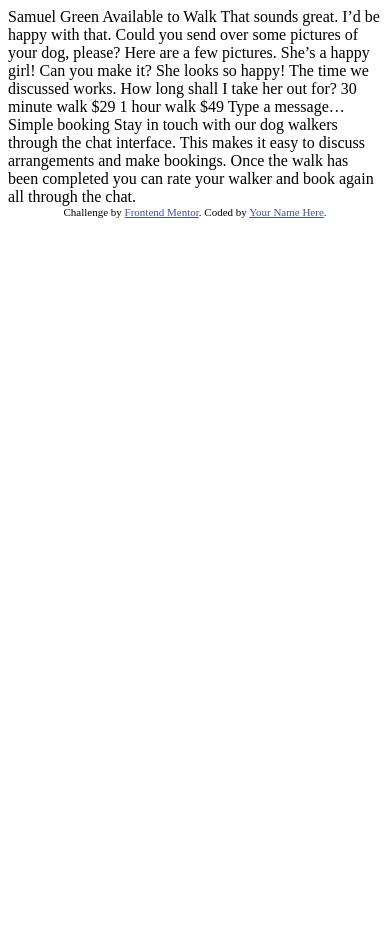
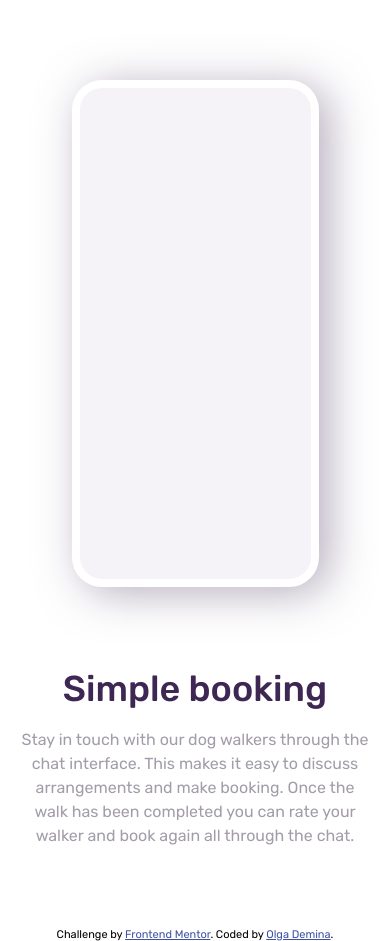
Before and after one commit to olga-demina/frontendmaster-chat-app, a plain HTML site: page index.html in a window 390 px wide. Before the commit the page ends 844 px from the top, so only its background shows below. Drawn offline with Linux system fonts and the light colour scheme.

Commit message:
Mobile layout scheme completed, started desktop layout

```diff
--- /dev/null
+++ b/css/style.css
@@ -0,0 +1,120 @@
+/* RESET */
+* {
+  margin: 0;
+  padding: 0;
+  box-sizing: border-box;
+}
+
+img {
+  max-width: 100%;
+}
+
+/* VARIABLES */
+:root {
+  /*Theme Colors */
+  --pale-violet: hsl(276, 100%, 81%);
+  --moderate-violet: hsl(276, 55%, 52%);
+  --dark-violet: hsl(271, 15%, 43%);
+  --very-dark-violet: hsl(271, 36%, 24%);
+  --dark-grayish-violet: hsl(270, 7%, 64%);
+  --light-grayish-violet: hsl(270, 20%, 96%);
+  --grayish-blue: hsl(206, 6%, 79%);
+  --light-magenta: hsl(293, 100%, 63%);
+  --very-light-magenta: hsl(289, 100%, 72%);
+  --light-violet: hsl(264, 100%, 61%);
+  --white: hsl(0, 0%, 100%);
+
+  /* Semantic colors */
+  --app-subheading: var(--pale-violet);
+  --left-chat-text: var(--moderate-violet);
+  --right-chat-text: var(--dark-violet);
+  --placeholder-text: var(--grayish-blue);
+  --main-heading: var(--very-dark-violet);
+  --paragraph: var(--dark-grayish-violet);
+
+  --app-background: var(--light-grayish-violet);
+  --button-background: var(--very-dark-violet);
+  --radio-button-outline: var(--very-light-magenta);
+
+  /* Phone */
+  --phone-height: 507px;
+  --phone-width: 247px;
+}
+
+/*************** COMMON *************/
+html {
+  font-family: "Rubik", sans-serif;
+  font-size: 62.5%; /*Based on 10px*/
+}
+
+body {
+  font-size: 1.6rem;
+}
+
+/* Layout */
+.container {
+    width: 90%;
+    margin: 0 auto;
+    max-width: 1200px;
+}
+
+.row {
+    display: flex;
+    flex-direction: column;
+    align-items: center;
+}
+
+@media screen and (min-width: 1040px) {
+    .row {
+        flex-direction: row;
+    }
+}
+
+/* Typography  */
+h2 {
+    color: var(--main-heading);
+    font-weight: 500;
+    font-size: 3.6rem;
+    margin-bottom: .5em;
+}
+
+p {
+    font-weight: 400;
+    line-height: 1.5em;
+}
+
+.paragraph-color {
+    color: var(--paragraph);
+}
+
+/* Utils */
+.text-center {
+    text-align: center;
+}
+
+/*************** MAIN CONTENT ************/
+#main-content {
+    min-height: 100vh;
+    padding: 8rem 0px;
+}
+
+
+/* Phone */
+.phone {
+    height: var(--phone-height);
+    width: var(--phone-width);
+    background-color: var(--app-background);
+    border: 8px solid var(--white);
+    box-shadow: 10px 6px 44px rgba(110, 93, 126, .5);
+    border-radius: 30px;
+    margin-bottom: 8rem;
+}
+
+/*************** ATTRIBUTION ***********/
+.attribution {
+  font-size: 11px;
+  text-align: center;
+}
+.attribution a {
+  color: hsl(228, 45%, 44%);
+}
--- a/index.html
+++ b/index.html
@@ -1,51 +1,66 @@
 <!DOCTYPE html>
 <html lang="en">
-<head>
-  <meta charset="UTF-8">
-  <meta name="viewport" content="width=device-width, initial-scale=1.0"> <!-- displays site properly based on user's device -->
+  <head>
+    <meta charset="UTF-8" />
+    <meta name="viewport" content="width=device-width, initial-scale=1.0" />
+    <!-- displays site properly based on user's device -->
 
-  <link rel="icon" type="image/png" sizes="32x32" href="./images/favicon-32x32.png">
+    <link
+      rel="icon"
+      type="image/png"
+      sizes="32x32"
+      href="./images/favicon-32x32.png"
+    />
 
-  <title>Frontend Mentor | [Challenge Name Here]</title>
+    <title>Frontend Mentor | [Chat App]</title>
 
-  <!-- Feel free to remove these styles or customise in your own stylesheet 👍 -->
-  <style>
-    .attribution { font-size: 11px; text-align: center; }
-    .attribution a { color: hsl(228, 45%, 44%); }
-  </style>
-</head>
-<body>
+    <!-- Fonts -->
+    <link rel="preconnect" href="https://fonts.googleapis.com" />
+    <link rel="preconnect" href="https://fonts.gstatic.com" crossorigin />
+    <link
+      href="https://fonts.googleapis.com/css2?family=Rubik:wght@400;500;700&display=swap"
+      rel="stylesheet"
+    />
 
-  Samuel Green
-  Available to Walk
+    <!-- Custom styles -->
+    <link rel="stylesheet" href="css/style.css" />
+  </head>
+  <body>
+    <main>
+      <!-- Main section -->
+      <section id="main-content">
+        <div class="container">
+          <div class="row">
+            <div class="image-col">
 
-  That sounds great. I’d be happy with that.
+              <!-- App image -->
+              <div class="phone">
 
-  Could you send over some pictures of your dog, please?
+              </div>
+              <!-- /App image -->
 
-  Here are a few pictures. She’s a happy girl!
+            </div>
+            <div class="text-col">
+              <h2 class="text-center">Simple booking</h2>
+              <p class="paragraph-color text-center">
+                Stay in touch with our dog walkers through the chat interface.
+                This makes it easy to discuss arrangements and make booking.
+                Once the walk has been completed you can rate your walker and
+                book again all through the chat.
+              </p>
+            </div>
+          </div>
+        </div>
+      </section>
 
-  Can you make it?
-
-  She looks so happy! The time we discussed works. How long shall I take her out for?
-
-  30 minute walk
-  $29
-
-  1 hour walk
-  $49
-
-  Type a message…
-
-  Simple booking
-
-  Stay in touch with our dog walkers through the chat interface. This makes it easy to
-  discuss arrangements and make bookings. Once the walk has been completed you can rate
-  your walker and book again all through the chat.
-
-  <div class="attribution">
-    Challenge by <a href="https://www.frontendmentor.io?ref=challenge" target="_blank">Frontend Mentor</a>.
-    Coded by <a href="#">Your Name Here</a>.
-  </div>
-</body>
+      <!-- Attribution section -->
+      <section class="attribution">
+        Challenge by
+        <a href="https://www.frontendmentor.io?ref=challenge" target="_blank"
+          >Frontend Mentor</a
+        >. Coded by <a href="#">Olga Demina</a>.
+      </section>
+      <!-- /Attribution section -->
+    </main>
+  </body>
 </html>
```
